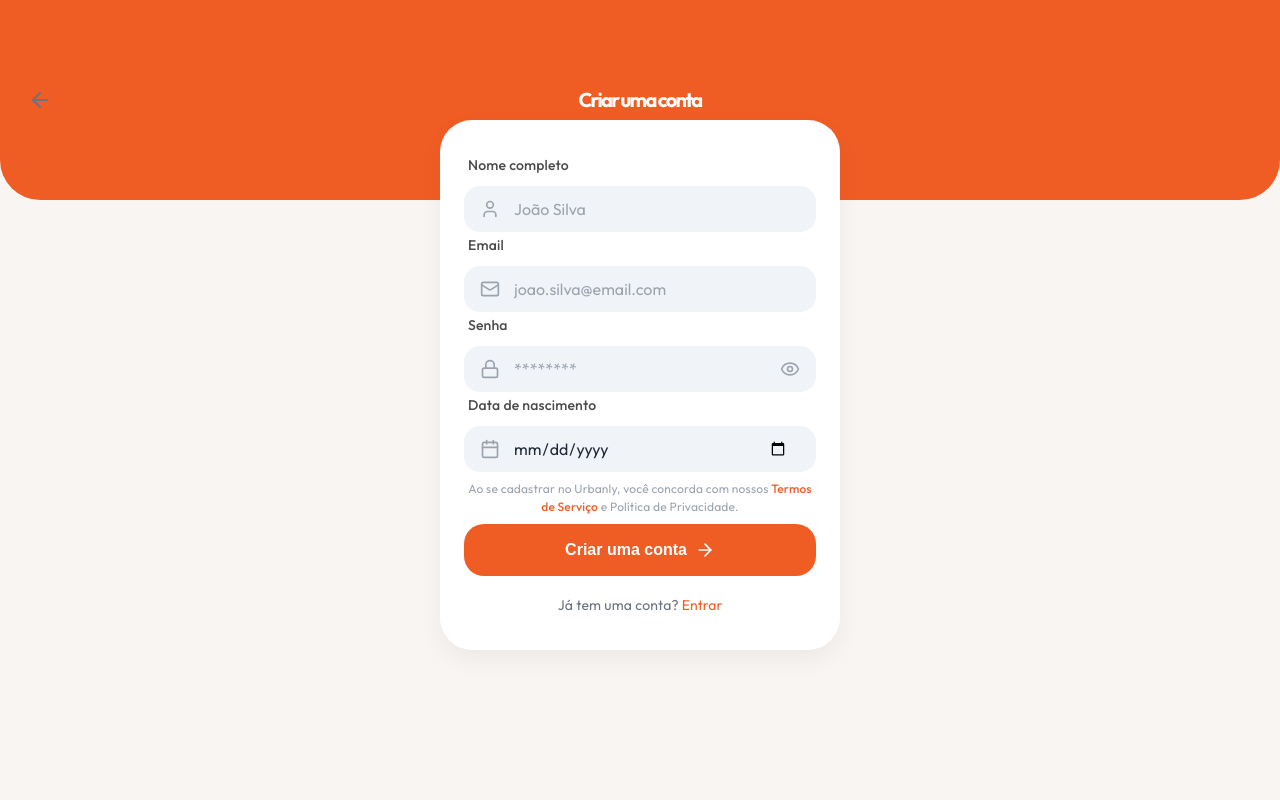
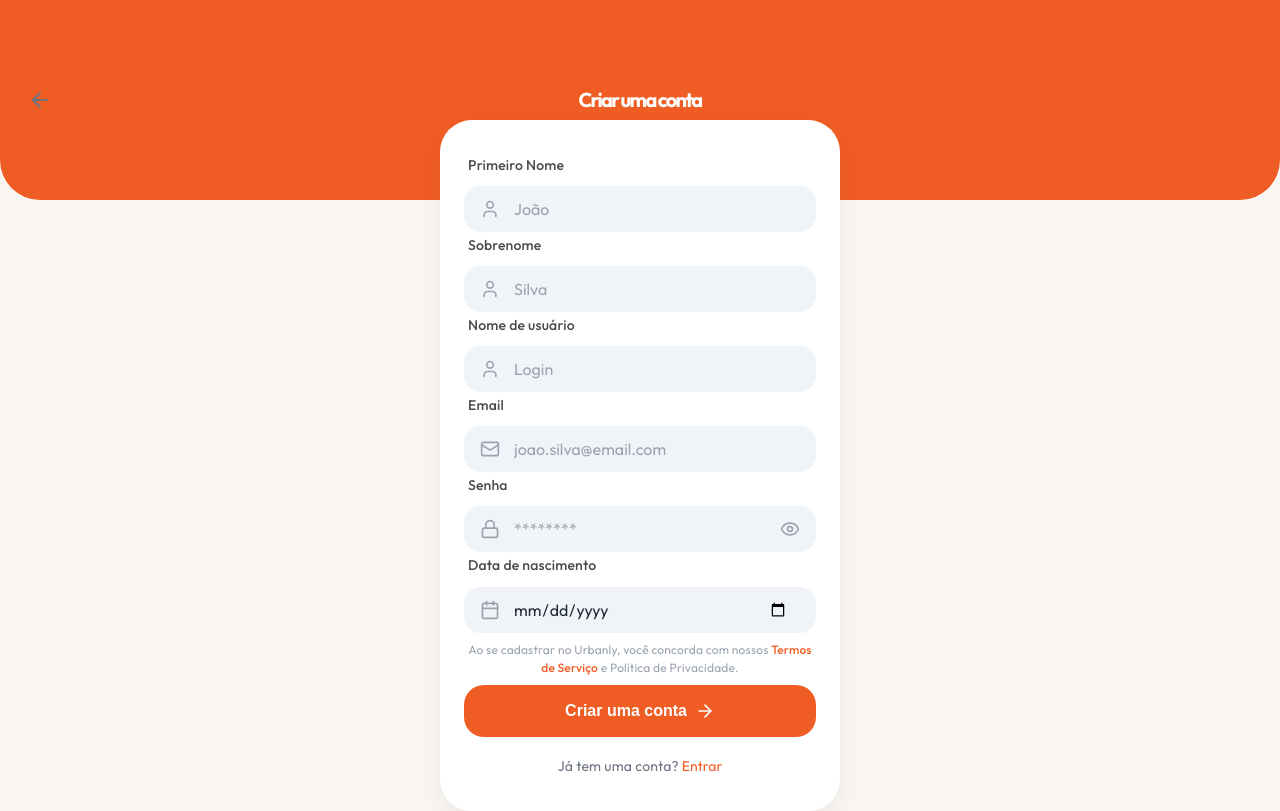
Before and after one commit to tfg-urbanly-fatec-ipiranga/frontend, a React (Vite) app: page /register in a window 1280 px wide. Built offline with nearby package versions, Linux system fonts and the light colour scheme; no server answers.

Commit message:
feat: implementa editar estabelecimento e ajusta criacao usuario

```diff
--- /dev/null
+++ b/src/hooks/useUpdatePlace.ts
@@ -0,0 +1,27 @@
+import { useState } from 'react';
+import api from '../services/api';
+import type { Place } from '../types/place';
+
+export const useUpdatePlace = () => {
+  const [loading, setLoading] = useState(false);
+  const [error, setError] = useState<string | null>(null);
+
+  const updatePlace = async (id: string, data: Partial<Place>) => {
+    try {
+      setLoading(true);
+      setError(null);
+
+      const response = await api.put(`/places/${id}`, data);
+      return response.data;
+
+    } catch (err: any) {
+      setError(err.response?.data?.message || 'Erro ao atualizar');
+      console.error(err);
+      return null;
+    } finally {
+      setLoading(false);
+    }
+  };
+
+  return { updatePlace, loading, error };
+};
--- a/src/pages/EditEstablishment.tsx
+++ b/src/pages/EditEstablishment.tsx
@@ -1,13 +1,17 @@
 import React, { useState, type FC } from 'react';
-import { ArrowLeft, Building2, MapPin, Coffee, Plus, ArrowRight, ChevronDown } from 'lucide-react';
+import { ArrowLeft, Building2, MapPin, Coffee, Plus, ArrowRight, ChevronDown, Clock } from 'lucide-react';
 import { useNavigate, useParams } from 'react-router-dom';
+import './EditEstablishment.css';
+import { useUpdatePlace } from '../hooks/useUpdatePlace';
 import { usePlaceDetails } from '../hooks/usePlaceDetails';
-import './EditEstablishment.css';
+import { useCategories } from '../hooks/useCategories';
 
 const EditEstablishment: FC = () => {
   const navigate = useNavigate();
   const { id } = useParams();
-  const { place, loading, error } = usePlaceDetails(id);
+  const { place } = usePlaceDetails(id);
+  const { updatePlace, loading, error } = useUpdatePlace();
+  const { categories } = useCategories();
   const [activeTags, setActiveTags] = useState<string[]>(['Natural', 'Aconchegante']);
 
   const tags = ['Vegano', 'Natural', 'Aconchegante', 'Saudável'];
@@ -36,6 +40,29 @@ const EditEstablishment: FC = () => {
       </div>
     );
   }
+
+  const handleSave = async () => {
+    if (!id) return;
+
+    const payload: any = {
+      name: (document.querySelector('input[placeholder="Insira o nome do estabelecimento"]') as HTMLInputElement)?.value,
+      description: (document.querySelector('textarea') as HTMLTextAreaElement)?.value,
+      address: (document.querySelector('input[placeholder="Insira o endereço"]') as HTMLInputElement)?.value,
+      categoryId: (document.querySelector('select') as HTMLSelectElement)?.value,
+      openingTime: (document.querySelector('input[type="time"]:nth-of-type(1)') as HTMLInputElement)?.value,
+      closingTime: (document.querySelector('input[type="time"]:nth-of-type(2)') as HTMLInputElement)?.value,
+    };
+
+    if (!payload.categoryId) {
+      delete payload.categoryId;
+    }
+
+    const updated = await updatePlace(id, payload);
+
+    if (updated) {
+      alert('Atualizado com sucesso!');
+    }
+  };
 
   return (
     <div className="edit-establishment-page">
@@ -72,14 +99,46 @@ const EditEstablishment: FC = () => {
           </div>
         </div>
 
+        <div style={{ display: 'flex', gap: '16px' }}>
+          <div className="form-group" style={{ flex: 1 }}>
+            <label className="form-label">Abre às</label>
+            <div className="input-container">
+              <Clock size={20} className="input-icon" />
+              <input
+                type="time"
+                defaultValue={place.openingTime || '08:00'}
+                className="input-element"
+              />
+            </div>
+          </div>
+
+          <div className="form-group" style={{ flex: 1 }}>
+            <label className="form-label">Fecha às</label>
+            <div className="input-container">
+              <Clock size={20} className="input-icon" />
+              <input
+                type="time"
+                defaultValue={place.closingTime || '18:00'}
+                className="input-element"
+              />
+            </div>
+          </div>
+        </div>
+
         <div className="form-group">
           <label className="form-label">Categoria</label>
           <div className="select-container">
             <Coffee size={20} className="input-icon" />
-            <select className="select-element" defaultValue="cafe">
-              <option value="cafe">Café & Restaurante</option>
-              <option value="bar">Bar & Pub</option>
-              <option value="store">Loja</option>
+            <select
+              className="select-element"
+              defaultValue={place.categoryId || ''}
+            >
+              <option value="">Selecione uma categoria (opcional)</option>
+              {categories.map((category) => (
+                <option key={category.id} value={category.id}>
+                  {category.name}
+                </option>
+              ))}
             </select>
             <ChevronDown size={20} className="chevron-icon" />
           </div>
@@ -121,7 +180,7 @@ const EditEstablishment: FC = () => {
           </div>
         </div>
 
-        <button className="save-button">
+        <button className="save-button" onClick={handleSave}>
           Salvar Alterações <ArrowRight size={20} />
         </button>
       </main>
--- a/src/pages/EstablishmentDetails.tsx
+++ b/src/pages/EstablishmentDetails.tsx
@@ -3,6 +3,7 @@ import { ArrowLeft, Share2, Heart, Star, Clock, Map as MapIcon, Phone, Settings
 import { useNavigate, useParams } from 'react-router-dom';
 import { usePlaceDetails } from '../hooks/usePlaceDetails';
 import './EstablishmentDetails.css';
+import React from 'react';
 
 const EstablishmentDetailsPage: FC = () => {
   const navigate = useNavigate();
--- a/src/pages/EstablishmentList.tsx
+++ b/src/pages/EstablishmentList.tsx
@@ -5,6 +5,7 @@ import { usePlaces } from '../hooks/usePlaces';
 import type { Place } from '../types/place';
 import './EstablishmentList.css';
 import BottomNav from '../components/BottomNav';
+import React from 'react';
 
 const EstablishmentListPage: FC = () => {
   const navigate = useNavigate();
--- a/src/pages/Register.tsx
+++ b/src/pages/Register.tsx
@@ -10,7 +10,9 @@ const RegisterPage: FC = () => {
   const { registerUser, loading, error } = useAuth();
 
   const [formData, setFormData] = useState({
-    name: '',
+    firstName: '',
+    lastName: '',
+    username: '',
     email: '',
     password: '',
     birthDate: '',
@@ -43,16 +45,48 @@ const RegisterPage: FC = () => {
       <main className="register-card">
         <form onSubmit={handleSubmit}>
         <div className="input-group">
-          <label className="input-label">Nome completo</label>
+          <label className="input-label">Primeiro Nome</label>
           <div className="input-wrapper">
             <User size={20} className="input-icon" />
             <input
               type="text"
-              name="name"
-              value={formData.name}
+              name="firstName"
+              value={formData.firstName}
               onChange={handleInputChange}
               required
-              placeholder="João Silva"
+              placeholder="João"
+              className="input-field"
+            />
+          </div>
+        </div>
+
+        <div className="input-group">
+          <label className="input-label">Sobrenome</label>
+          <div className="input-wrapper">
+            <User size={20} className="input-icon" />
+            <input
+              type="text"
+              name="lastName"
+              value={formData.lastName}
+              onChange={handleInputChange}
+              required
+              placeholder="Silva"
+              className="input-field"
+            />
+          </div>
+        </div>
+
+        <div className="input-group">
+          <label className="input-label">Nome de usuário</label>
+          <div className="input-wrapper">
+            <User size={20} className="input-icon" />
+            <input
+              type="text"
+              name="username"
+              value={formData.username}
+              onChange={handleInputChange}
+              required
+              placeholder="Login"
               className="input-field"
             />
           </div>
--- a/src/types/place.ts
+++ b/src/types/place.ts
@@ -1,4 +1,5 @@
 export interface Place {
+  photos: any;
   id: string;
   name: string;
   description?: string;
```
Also changed, not shown: 1 other file (tests, documents, lock files or other folders).
